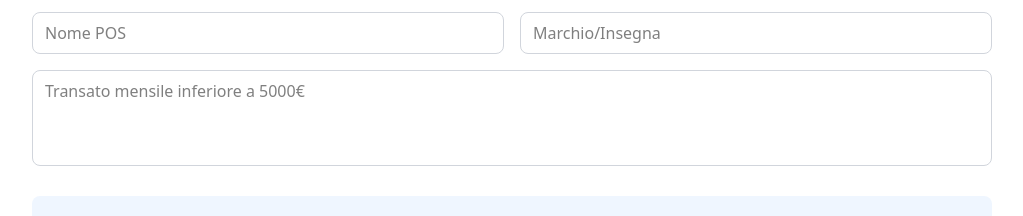
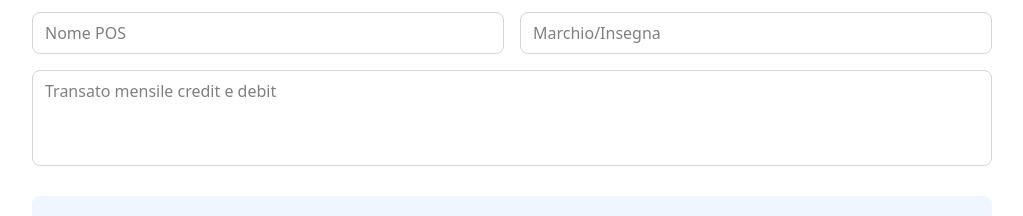
Before and after one commit to antqd/dojo, a React (Vite) app: page /compiler-dojo in a window 1280 px wide. Shown: the part 650-866 px from the top of the page, without its empty margins (128-1151 px from the left). Built offline with nearby package versions, Linux system fonts and the light colour scheme.

Commit message:
fix route

```diff
--- a/src/main.jsx
+++ b/src/main.jsx
@@ -1,23 +1,27 @@
-// main.jsx
+// src/main.jsx
 import React from "react";
 import { createRoot } from "react-dom/client";
-import { createBrowserRouter, RouterProvider } from "react-router-dom";
+import { BrowserRouter, Routes, Route } from "react-router-dom";
 import "./index.css";
 
-import App from "./App.jsx";
+// Pagine
+import App from "./App.jsx"; // landing page
 import CompilerDojo from "./pages/CompilerDojo.jsx";
 import ContactForm from "./pages/ContactForm.jsx";
 
-const router = createBrowserRouter([
-  { path: "/", element: <App /> },
-  { path: "/compiler-dojo", element: <CompilerDojo /> },
-  { path: "/contact-form", element: <ContactForm /> },
-  // opzionale: 404
-  { path: "*", element: <div style={{ padding: 24 }}>Pagina non trovata</div> },
-]);
-
 createRoot(document.getElementById("root")).render(
   <React.StrictMode>
-    <RouterProvider router={router} />
+    <BrowserRouter>
+      <Routes>
+        <Route path="/" element={<App />} />
+        <Route path="/compiler-dojo" element={<CompilerDojo />} />
+        <Route path="/contact-form" element={<ContactForm />} />
+        {/* 404 fallback */}
+        <Route
+          path="*"
+          element={<div style={{ padding: 24 }}>Pagina non trovata</div>}
+        />
+      </Routes>
+    </BrowserRouter>
   </React.StrictMode>
 );
--- a/src/pages/CompilerDojo.jsx
+++ b/src/pages/CompilerDojo.jsx
@@ -422,7 +422,7 @@ const handleSubmitToClient = async () => {
 
           <textarea
             name="info"
-            placeholder="Transato mensile inferiore a 5000€"
+            placeholder="Transato mensile credit e debit"
             value={formData.info}
             onChange={handleChange}
             className="w-full px-3 py-2 border border-gray-300 rounded-lg focus:ring-2 focus:ring-blue-500 focus:border-transparent text-sm sm:text-base h-20 sm:h-24 resize-none"
```
Also changed, not shown: vercel.json (added), 1 other file (tests, documents, lock files or other folders).
